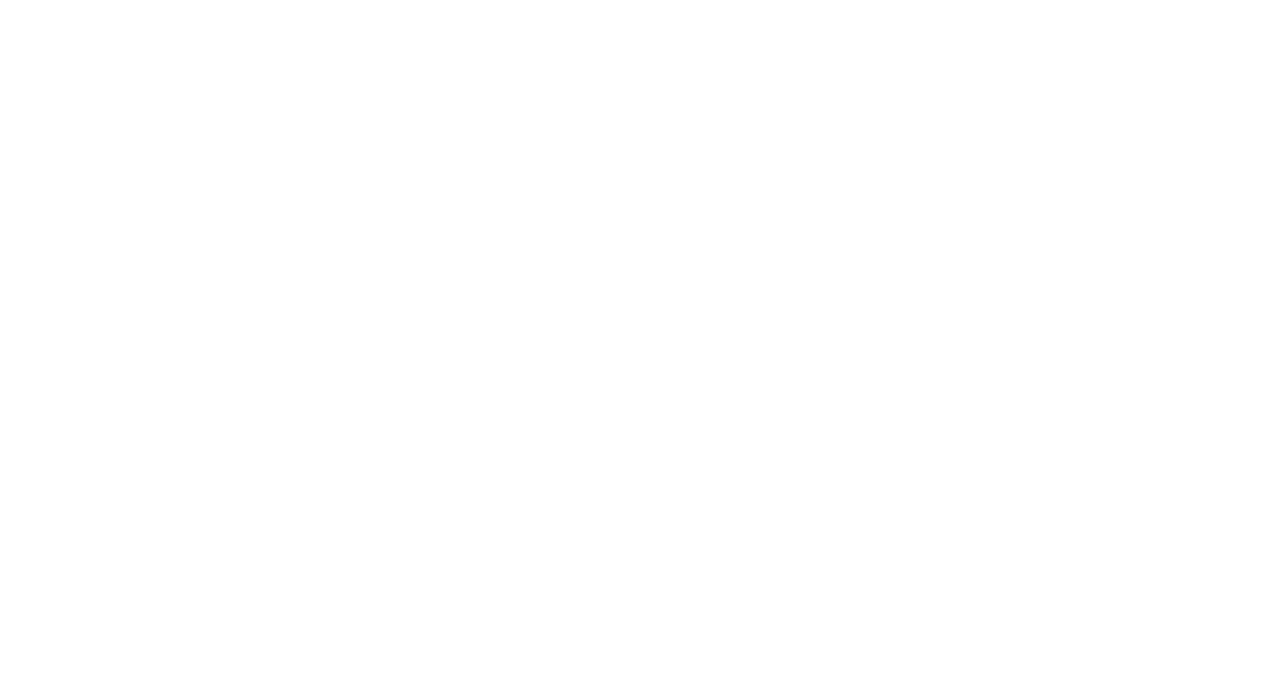
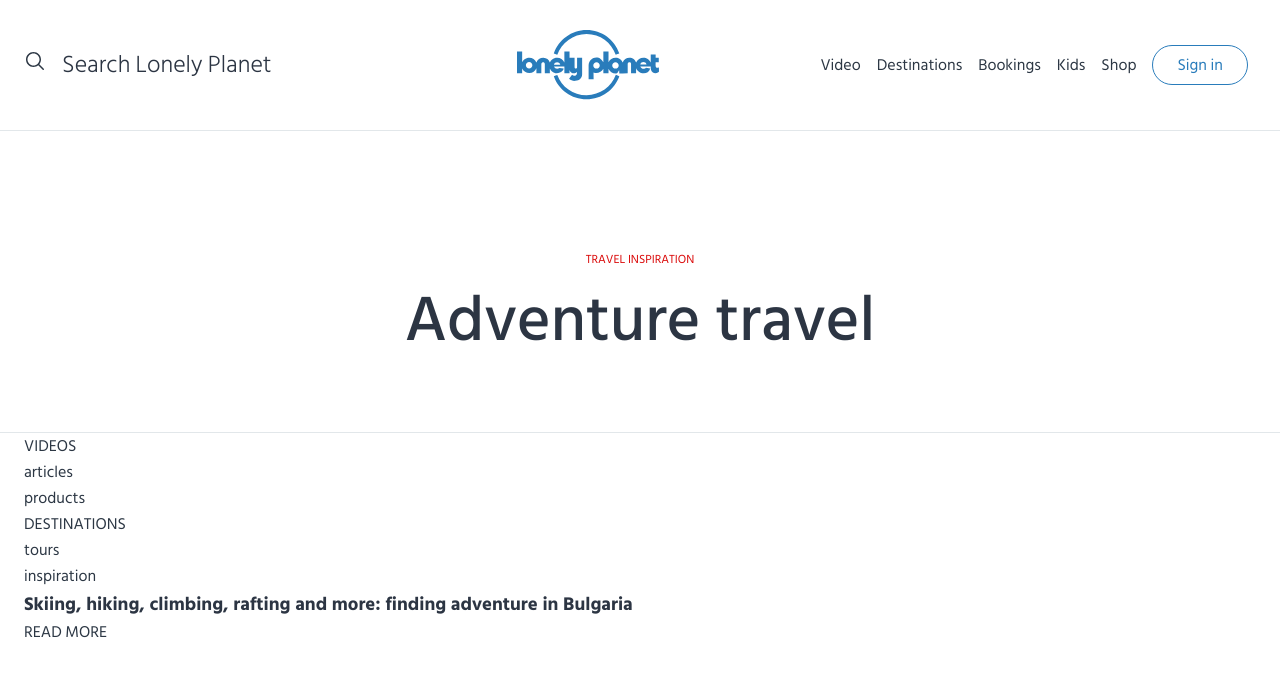
Before and after one commit to kobayashiwa/for01, a plain HTML site: page index.html in a window 1280 px wide. Drawn offline with nearby package versions, Linux system fonts and the light colour scheme.

Commit message:
first-commit

```diff
--- a/css/style.css
+++ b/css/style.css
@@ -5,11 +5,12 @@
 }
 body {
 	margin: 0;
-	font-family: 'Titillium Web', sans-serif;
+	font-family: 'Hind Siliguri', sans-serif;
 	color: #2C3543;
 }
 a {
 	text-decoration: none;
+	color: #2C3744;
 }
 a:hover {
 	text-decoration: underline;
@@ -19,14 +20,81 @@ ul, li {
 	margin: 0;
 	padding: 0;
 }
+h2 {
+	font-size: 64px;
+	padding-bottom: 60px;
+	font-weight: 500;
+}
+.container {
+	width: 100%;
+	max-width: 1290px;
+	margin: 0 auto;
+	padding: 0 24px;
+}
+header {
+	height: 130px;
+	width: 100%;
+}
+header .container {
+	display: flex;
+	flex-wrap: wrap;
+	border-bottom: 1px solid #E2E7EA;
+}
+.header-left {
+	width: 40%;
+	text-align: left;
+	line-height: 130px;
+	font-size: 24px;
+	font-weight: 200;
+}
+.header-left .search {
+	padding-right: 16px;
+	height: 16px;
+}
+.header-left .search img {
+	height: 100%;
+}
+.header-logo {
+	width: 12%;
+	justify-content: center;
+	padding-top: 30px;
+}
+.header-right {
+	text-align: right;
+	width: 48%;
+	line-height: 130px;
+}
+.header-right ul {
+	display: flex;
+	flex-wrap: wrap;
+	justify-content: flex-end;
+}
+.header-right ul li {
+	font-size: 16px;
+	padding: 0 8px;
+}
+.header-right ul li.btn a {
+	color: #297CBB;
+	border: 1px solid #297CBB;
+	padding: 6px 24px;
+	border-radius: 24px;
+}
+.PageHeaderWrapper {
+	text-align: center;
+}
+.PageHeaderWrapper .container {
+	border-bottom: 1px solid #E2E7EA;
+}
+.titleCategory {
+	font-size: 12px;
+	color: #DA0909;
+	text-transform: uppercase;
+	padding-top: 120px;
+}
 
 
 /**
-h3 {
-	font-size: 24px;
-	margin-bottom: 16px;
-	font-weight: 300;
-}
+
 .container {
 	width: 100%;
 	max-width: 1332px;
--- a/index.html
+++ b/index.html
@@ -6,9 +6,55 @@
     <meta name="viewport" content="width=device-width, initial-scale=1.0">
     <link rel="stylesheet" type="text/css" href="css/style.css" />
     <script src="http://code.jquery.com/jquery-1.11.1.min.js"></script>
-    <link href="https://fonts.googleapis.com/css2?family=Titillium+Web:wght@200;300;400&display=swap" rel="stylesheet">
+    <link href="https://fonts.googleapis.com/css2?family=Hind+Siliguri:wght@300;400;500;600;700&display=swap" rel="stylesheet">
 </head>
 <body>
+
+    <header>
+        <div class="container">
+            <div class="header-left flex">
+                <p><span class="search"><img src="image/SearchIcon.svg"></span>Search Lonely Planet</p>
+            </div>
+            <div class="header-logo flex"><img src="image/Logo.svg" alt="Lonely Planet"></div>
+            <div class="header-right flex">
+                <ul>
+                    <li><a href="#">Video</a></li>
+                    <li><a href="#">Destinations</a></li>
+                    <li><a href="#">Bookings</a></li>
+                    <li><a href="#">Kids</a></li>
+                    <li><a href="#">Shop</a></li>
+                    <li class="btn"><a href="#">Sign in</a></li>
+                </ul>
+            </div>
+        </div>
+    </header>
+
+    <div class="PageHeaderWrapper">
+        <div class="container">
+            <p class="titleCategory">Travel inspiration</p>
+            <h2>Adventure travel</h2>
+        </div>
+    </div>
+
+    <div class="SubNavi">
+        <div class="container">
+            <ul>
+                <li><a href="#">VIDEOS</a></li>
+                <li><a href="#">articles</a></li>
+                <li><a href="#">products</a></li>
+                <li><a href="#">DESTINATIONS</a></li>
+                <li><a href="#">tours</a></li>
+                <li><a href="#">inspiration</a></li>
+            </ul>
+        </div>
+    </div>
+
+    <div class="HeroImageContainer">
+        <div class="container">
+            <h3>Skiing, hiking, climbing, rafting and more: finding adventure in Bulgaria</h3>
+            <p class="more"><a href="#">READ MORE</a></p>
+        </div>
+    </div>
 
     <script>
         const name = ["安藤忠雄", "大橋博", "宮村和寿", "中土居宏紀", "山谷学", "岩間文彦", "小川重雄"];
```
Also changed, not shown: image/Logo.svg (added), image/SearchIcon.svg (added).
